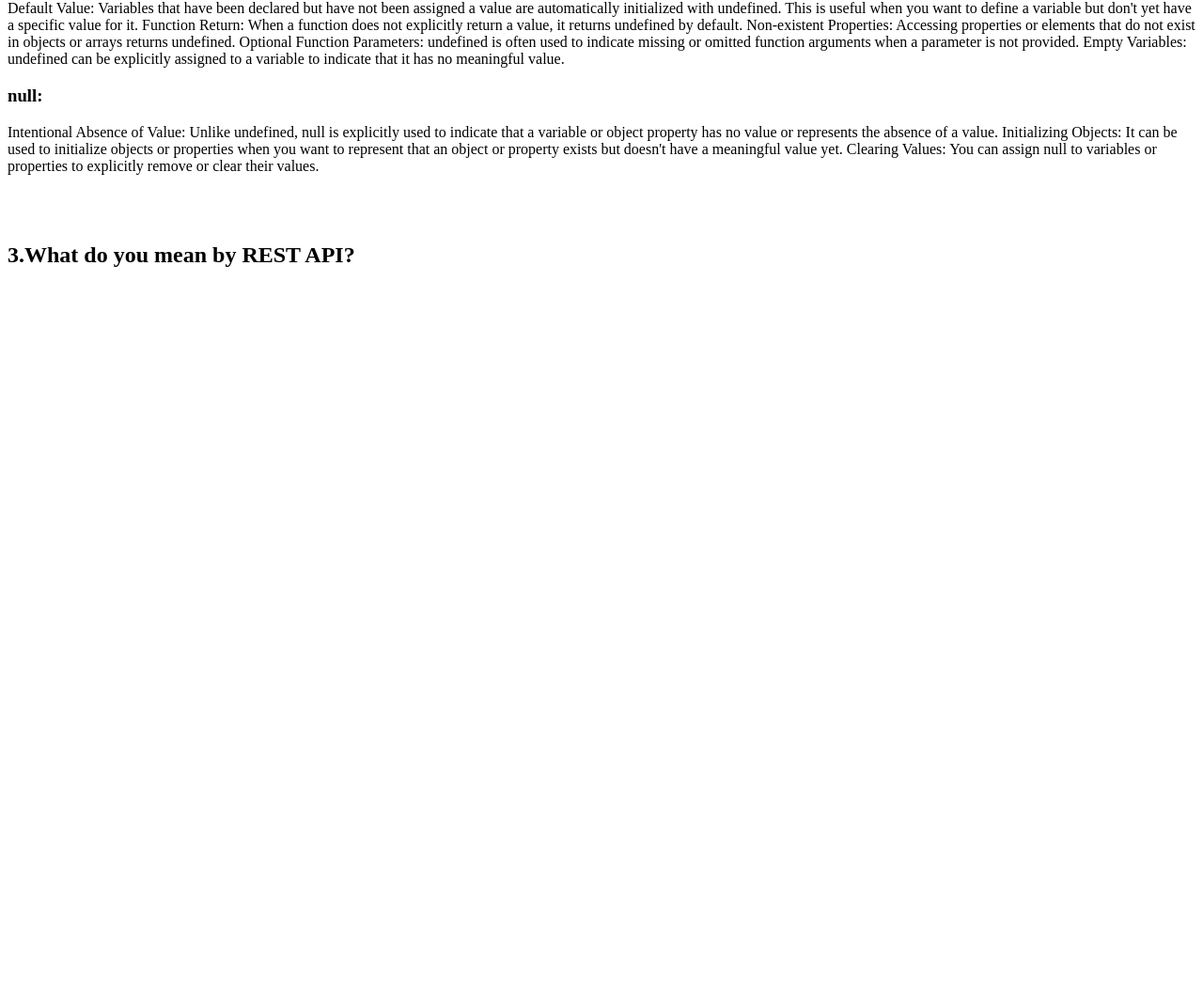
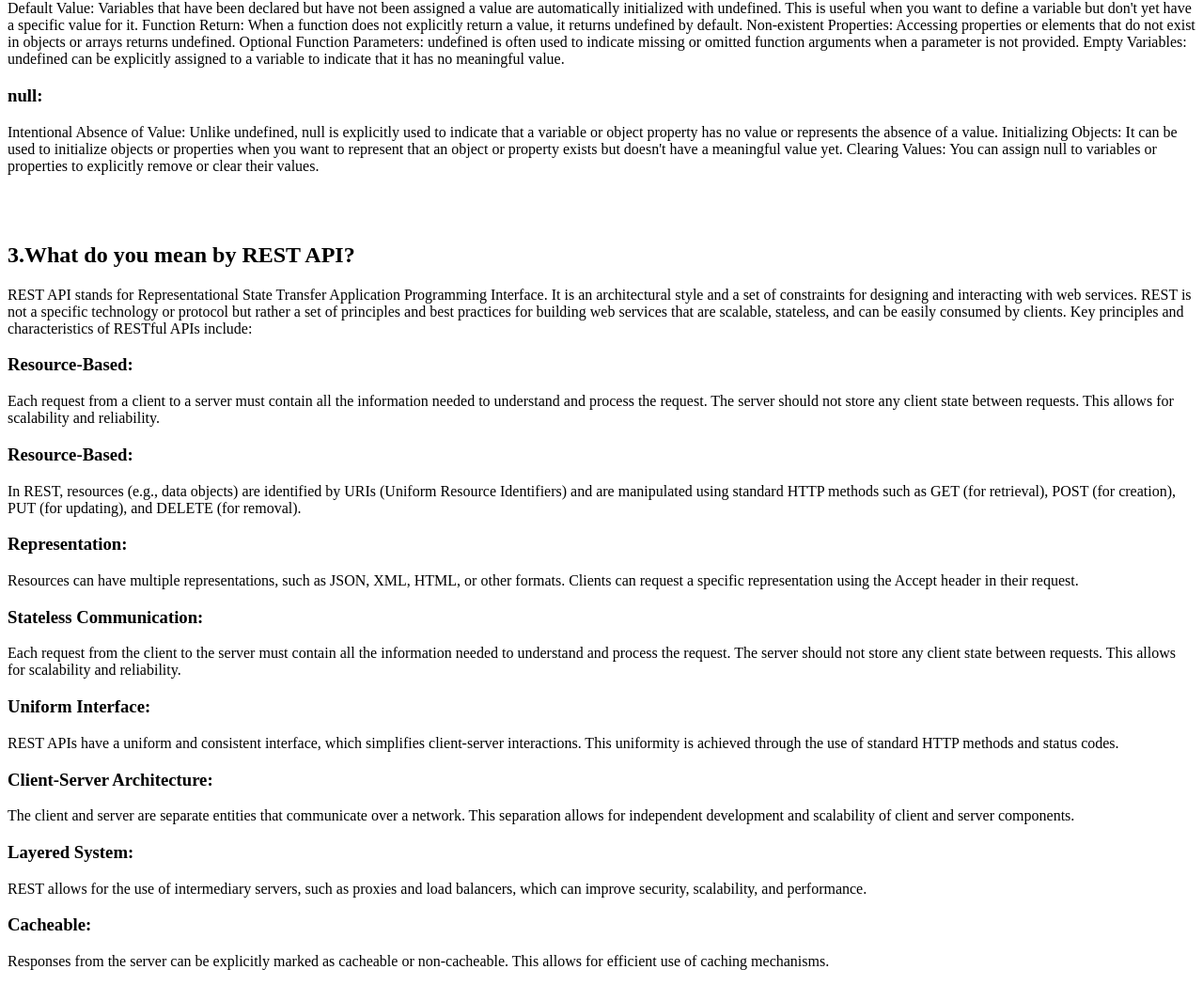
Before and after one commit to Sheikh551845/Z-tube, a plain HTML site: page blog.html in a window 1280 px wide. Shown: the part 621-1669 px from the top of the page at 94% size. Before the commit the page ends 926 px from the top, so only its background shows below. Drawn offline with Linux system fonts and the light colour scheme.

Commit message:
mone hoy shesh

```diff
--- a/blog.html
+++ b/blog.html
@@ -63,7 +63,25 @@
 
         <h2>3.What do you mean by REST API?</h2>
         <p>
+            REST API stands for Representational State Transfer Application Programming Interface. It is an architectural style and a set of constraints for designing and interacting with web services. REST is not a specific technology or protocol but rather a set of principles and best practices for building web services that are scalable, stateless, and can be easily consumed by clients.
 
+            Key principles and characteristics of RESTful APIs include:
+
+            <h3>Resource-Based:</h3> Each request from a client to a server must contain all the information needed to understand and process the request. The server should not store any client state between requests. This allows for scalability and reliability.
+
+            <h3>Resource-Based:</h3> In REST, resources (e.g., data objects) are identified by URIs (Uniform Resource Identifiers) and are manipulated using standard HTTP methods such as GET (for retrieval), POST (for creation), PUT (for updating), and DELETE (for removal).
+
+            <h3>Representation:</h3> Resources can have multiple representations, such as JSON, XML, HTML, or other formats. Clients can request a specific representation using the Accept header in their request.
+
+            <h3> Stateless Communication:</h3> Each request from the client to the server must contain all the information needed to understand and process the request. The server should not store any client state between requests. This allows for scalability and reliability.
+
+            <h3>Uniform Interface:</h3> REST APIs have a uniform and consistent interface, which simplifies client-server interactions. This uniformity is achieved through the use of standard HTTP methods and status codes.
+
+            <h3>Client-Server Architecture:</h3> The client and server are separate entities that communicate over a network. This separation allows for independent development and scalability of client and server components.
+
+            <h3>Layered System:</h3> REST allows for the use of intermediary servers, such as proxies and load balancers, which can improve security, scalability, and performance.
+
+            <h3>Cacheable: </h3>Responses from the server can be explicitly marked as cacheable or non-cacheable. This allows for efficient use of caching mechanisms.
         </p>
 </body>
 </html>
```
